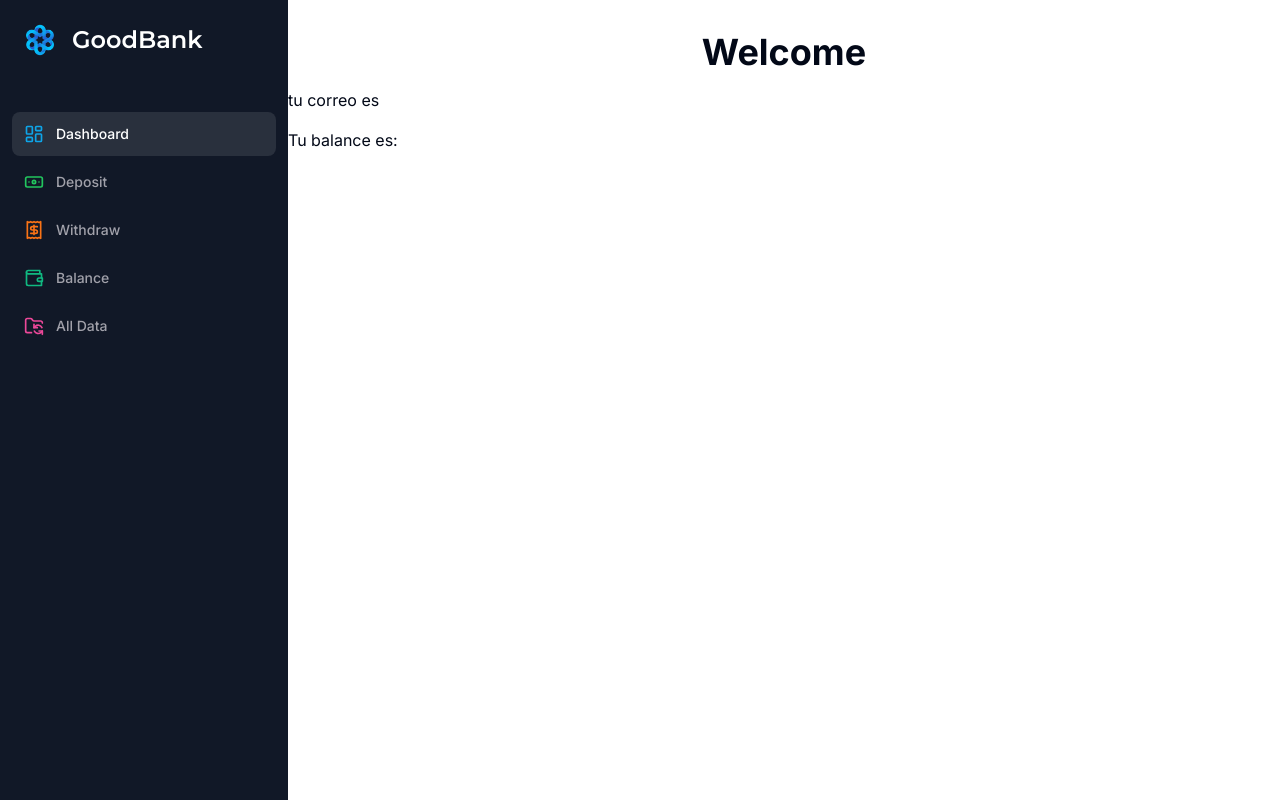
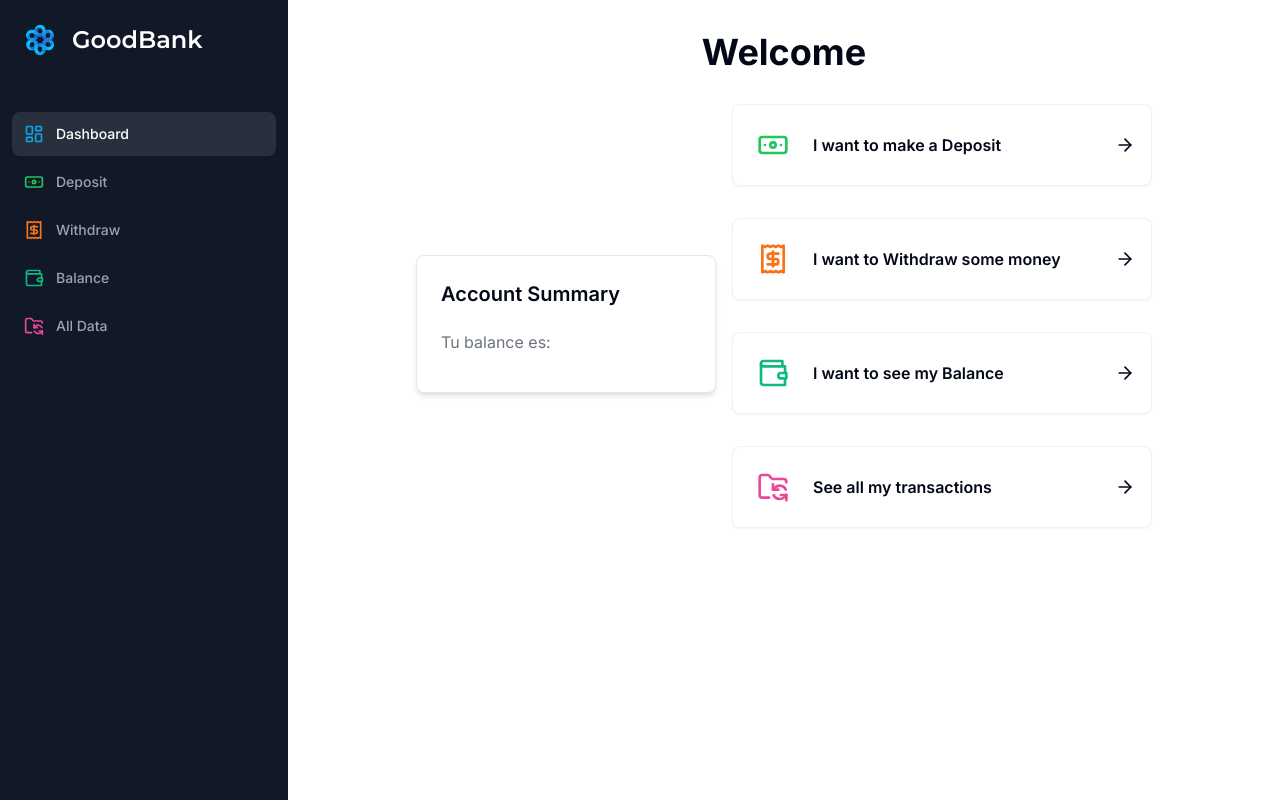
Before and after one commit to Davidfvillamil/Campstone_goodbank, a Next.js app in the folder goodbank/: page /dashboard in a window 1280 px wide. Built offline with nearby package versions, Linux system fonts and the light colour scheme; no server answers.

Commit message:
agregar estilos a la pagina de dashboard

```diff
--- a/goodbank/app/(dashboard)/(routes)/dashboard/page.tsx
+++ b/goodbank/app/(dashboard)/(routes)/dashboard/page.tsx
@@ -6,9 +6,44 @@ import { initializeApp } from 'firebase/app';
 import firebaseConfig from '../../../../lib/firebaseConfig';
 import { getFirestore, doc, getDoc } from 'firebase/firestore';
 import { collection, setDoc } from "firebase/firestore";
+import {LayoutDashboard, Wallet, Banknote,Receipt, FolderSync, ArrowRight} from 'lucide-react'
+import { Card } from '@/components/ui/card';
+import { cn } from '@/lib/utils';
 
 // Inicializa la aplicación de Firebase
 const app = initializeApp(firebaseConfig);
+
+//arreglo re rutas
+const tools = [
+  {
+    label: "I want to make a Deposit",
+    icon: Banknote,
+    color: 'text-green-500',
+    bgColor: 'text-green-500/10',
+    href: '/deposit'
+  },
+  {
+    label: "I want to Withdraw some money",
+    icon: Receipt,
+    color: 'text-orange-500',
+    bgColor: 'text-orange-500/10',
+    href: '/withdraw'
+  },
+  {
+    label: "I want to see my Balance",
+    icon: Wallet,
+    color: 'text-emerald-500',
+    bgColor: 'text-emerald-500/10',
+    href: '/balance'
+  },
+  {
+    label: "See all my transactions",
+    icon: FolderSync,
+    color: 'text-pink-500',
+    bgColor: 'text-pink-500/10',
+    href: '/alldata'
+  }
+]
 
 
 export default function DashboardPage() {
@@ -57,20 +92,52 @@ export default function DashboardPage() {
 
 
   return (
-    <>
-      <div>
-        <div className="mb-8 space-y-4">
-          <h2 className="text-2xl md:text-4xl font-bold text-center">
-            Welcome {userName}
-          </h2>
-          <h3>
-            tu correo es {userId}
-          </h3>
-          <h3>
-            Tu balance es: {userBalance}
-          </h3>
+    <div className="mb-8 space-y-4">
+      <h2 className="text-2xl md:text-4xl font-bold text-center">
+        Welcome {userName}
+      </h2>
+
+      <div className="px-2 md:px-15 lg:px-32 space-y-4 flex flex-col lg:flex-row lg:space-x-4">
+        {/* Account Summary */}
+        <div className="lg:flex lg:items-center lg:justify-center">
+          <div className="lg:w-[300px] flex flex-col justify-center items-center">
+            <div className="border rounded-lg p-6 bg-white shadow-md w-full lg:w-[300px]">
+              <h1 className="text-xl font-semibold mb-4 text-center lg:text-left">
+                Account Summary
+              </h1>
+              <div className="mb-3">
+                <span className="text-gray-500">Tu balance es:</span>{" "}
+                <span className="text-emerald-600 text-2xl font-bold">
+                  {userBalance}
+                </span>
+              </div>
+
+            </div>
+          </div>
+        </div>
+
+        {/* Tools */}
+        <div className="lg:w-[500px]">
+          {tools.map((tool) => (
+            <Card
+              key={tool.href}
+              className="p-4 border-black/5 flex items-center justify-between hover:shadow-md transition cursor-pointer mb-8"
+            >
+              <div className="flex items-center gap-x-4">
+                <div
+                  className={cn("p-2 w-fit rounded-md", tool.bgColor)}
+                >
+                  <tool.icon className={cn('w-8 h-8', tool.color)} />
+                </div>
+                <div className='font-semibold'>
+                  {tool.label}
+                </div>
+              </div>
+              <ArrowRight className='w-5 h-5' />
+            </Card>
+          ))}
         </div>
       </div>
-    </>
-  )
+    </div>
+  );
 }
--- /dev/null
+++ b/goodbank/components/ui/card.tsx
@@ -0,0 +1,79 @@
+import * as React from "react"
+
+import { cn } from "@/lib/utils"
+
+const Card = React.forwardRef<
+  HTMLDivElement,
+  React.HTMLAttributes<HTMLDivElement>
+>(({ className, ...props }, ref) => (
+  <div
+    ref={ref}
+    className={cn(
+      "rounded-lg border bg-card text-card-foreground shadow-sm",
+      className
+    )}
+    {...props}
+  />
+))
+Card.displayName = "Card"
+
+const CardHeader = React.forwardRef<
+  HTMLDivElement,
+  React.HTMLAttributes<HTMLDivElement>
+>(({ className, ...props }, ref) => (
+  <div
+    ref={ref}
+    className={cn("flex flex-col space-y-1.5 p-6", className)}
+    {...props}
+  />
+))
+CardHeader.displayName = "CardHeader"
+
+const CardTitle = React.forwardRef<
+  HTMLParagraphElement,
+  React.HTMLAttributes<HTMLHeadingElement>
+>(({ className, ...props }, ref) => (
+  <h3
+    ref={ref}
+    className={cn(
+      "text-2xl font-semibold leading-none tracking-tight",
+      className
+    )}
+    {...props}
+  />
+))
+CardTitle.displayName = "CardTitle"
+
+const CardDescription = React.forwardRef<
+  HTMLParagraphElement,
+  React.HTMLAttributes<HTMLParagraphElement>
+>(({ className, ...props }, ref) => (
+  <p
+    ref={ref}
+    className={cn("text-sm text-muted-foreground", className)}
+    {...props}
+  />
+))
+CardDescription.displayName = "CardDescription"
+
+const CardContent = React.forwardRef<
+  HTMLDivElement,
+  React.HTMLAttributes<HTMLDivElement>
+>(({ className, ...props }, ref) => (
+  <div ref={ref} className={cn("p-6 pt-0", className)} {...props} />
+))
+CardContent.displayName = "CardContent"
+
+const CardFooter = React.forwardRef<
+  HTMLDivElement,
+  React.HTMLAttributes<HTMLDivElement>
+>(({ className, ...props }, ref) => (
+  <div
+    ref={ref}
+    className={cn("flex items-center p-6 pt-0", className)}
+    {...props}
+  />
+))
+CardFooter.displayName = "CardFooter"
+
+export { Card, CardHeader, CardFooter, CardTitle, CardDescription, CardContent }
```
